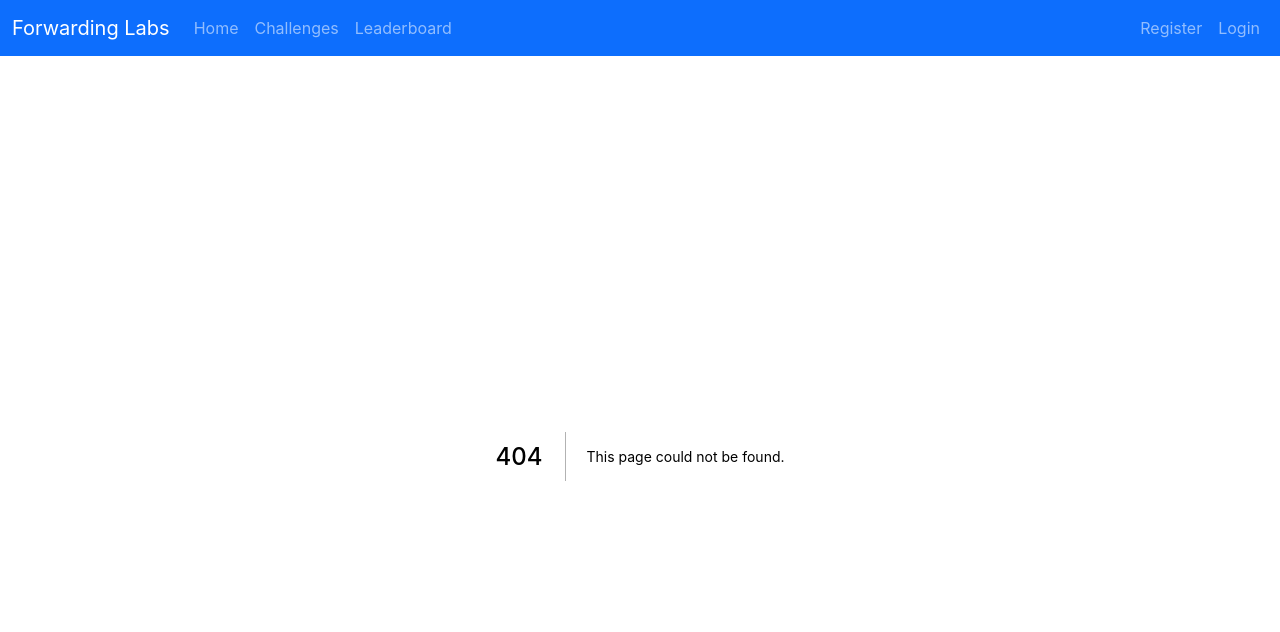
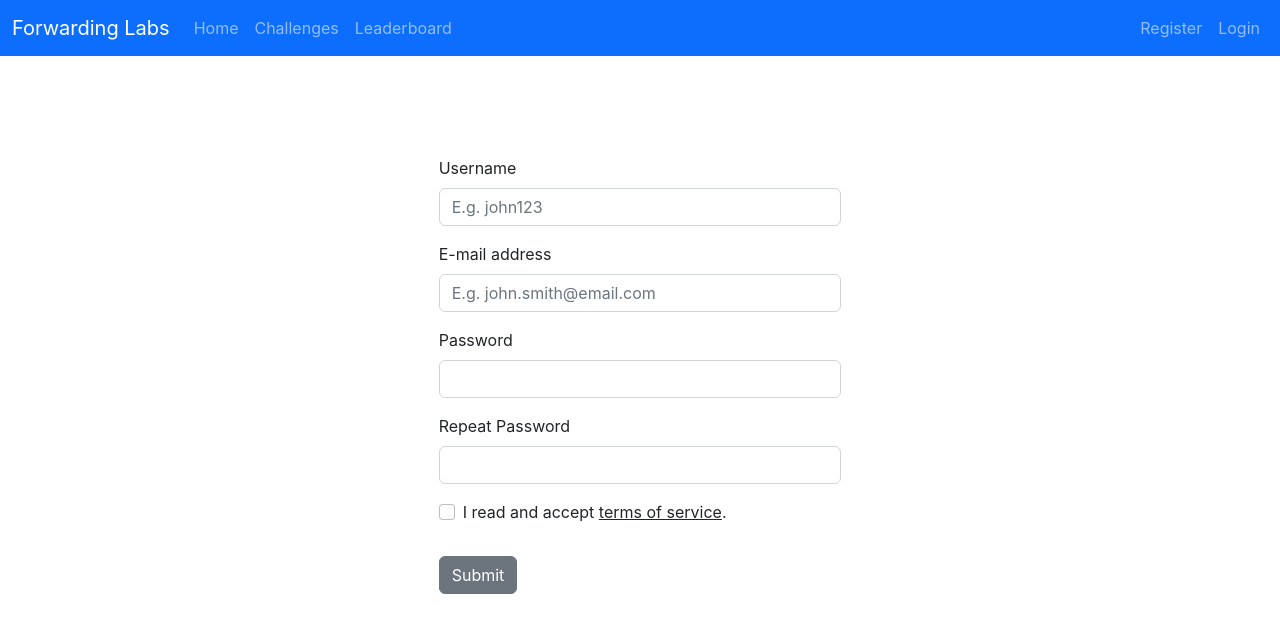
Before and after one commit to matej-basic/root-cause, a Next.js app: page /register in a window 1280 px wide. Before the commit this address had no page. Shown: the top 632 px of the page. Built offline with nearby package versions, Linux system fonts and the light colour scheme.

Commit message:
Added components for login and register forms

```diff
--- /dev/null
+++ b/components/Forms/login.module.css
@@ -0,0 +1,3 @@
+.form {
+  margin-top: 100px;
+}
--- /dev/null
+++ b/components/Forms/register.js
@@ -0,0 +1,47 @@
+import Link from "next/link";
+import { Button, Col, Form } from "react-bootstrap";
+import style from "./register.module.css";
+
+function RegisterForm() {
+  return (
+    <Col sm={10} lg={4} className={style.form}>
+      <Form>
+        <Form.Group className="mb-3">
+          <Form.Label>Username</Form.Label>
+          <Form.Control type="text" placeholder="E.g. john123" />
+        </Form.Group>
+        <Form.Group className="mb-3">
+          <Form.Label>E-mail address</Form.Label>
+          <Form.Control type="text" placeholder="E.g. john.smith@email.com" />
+        </Form.Group>
+        <Form.Group className="mb-3">
+          <Form.Label>Password</Form.Label>
+          <Form.Control type="password" />
+        </Form.Group>
+        <Form.Group className="mb-3">
+          <Form.Label>Repeat Password</Form.Label>
+          <Form.Control type="repeat-password" />
+        </Form.Group>
+        <Form.Group className="mb-3">
+          <Form.Check
+            type="checkbox"
+            label={
+              <p>
+                I read and accept{" "}
+                <Link href="/tos" passHref>
+                  <a>terms of service</a>
+                </Link>
+                .
+              </p>
+            }
+          />
+        </Form.Group>
+        <Button variant="secondary" type="submit">
+          Submit
+        </Button>
+      </Form>
+    </Col>
+  );
+}
+
+export default RegisterForm;
--- /dev/null
+++ b/components/Forms/register.module.css
@@ -0,0 +1,3 @@
+.form {
+  margin-top: 100px;
+}
--- /dev/null
+++ b/pages/register.js
@@ -0,0 +1,27 @@
+import Head from "next/head";
+import { Col, Container, Row } from "react-bootstrap";
+import RegisterForm from "../components/Forms/register";
+
+function RegisterPage() {
+  return (
+    <>
+      <Head>
+        <title>Forwading Labs - Register</title>
+        <meta
+          property="og:title"
+          content="Forwarding Labs - Register"
+          key="title"
+        />
+      </Head>
+      <Container fluid>
+        <Row>
+          <Col></Col>
+          <RegisterForm />
+          <Col></Col>
+        </Row>
+      </Container>
+    </>
+  );
+}
+
+export default RegisterPage;
--- a/styles/globals.css
+++ b/styles/globals.css
@@ -4,13 +4,20 @@ body {
   margin: 0;
   font-family: -apple-system, BlinkMacSystemFont, Segoe UI, Roboto, Oxygen,
     Ubuntu, Cantarell, Fira Sans, Droid Sans, Helvetica Neue, sans-serif;
+  height: 100%;
+  width: 100%;
 }
 
 a {
   color: inherit;
-  text-decoration: none;
 }
 
 * {
   box-sizing: border-box;
 }
+
+#__next {
+  display: flex;
+  flex-direction: column;
+  height: 100%;
+}
```
Also changed, not shown: components/Forms/login.js (added, +33 -0 lines), pages/login.js (added, +27 -0 lines).
